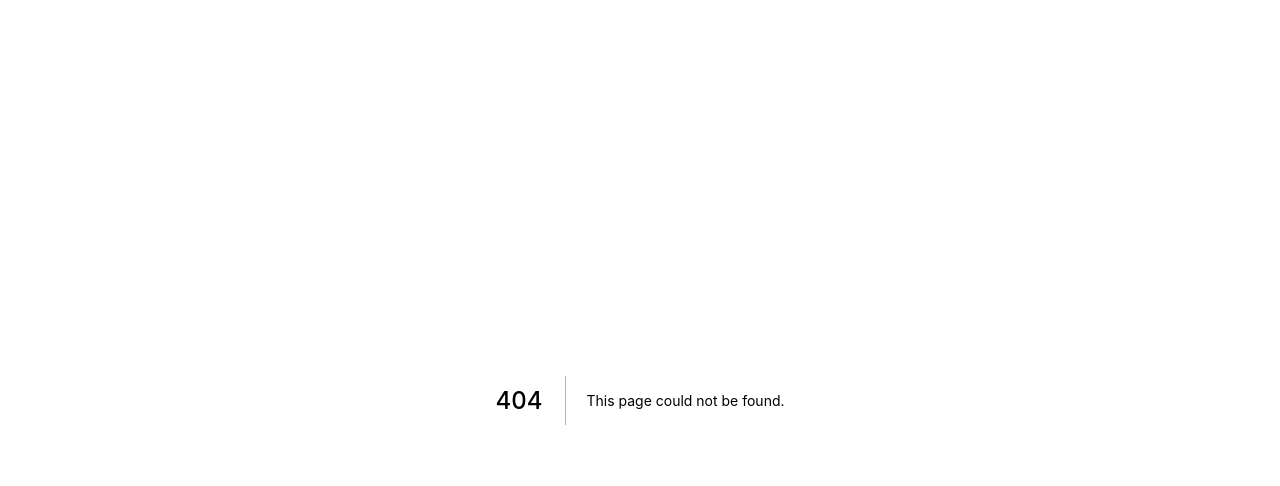
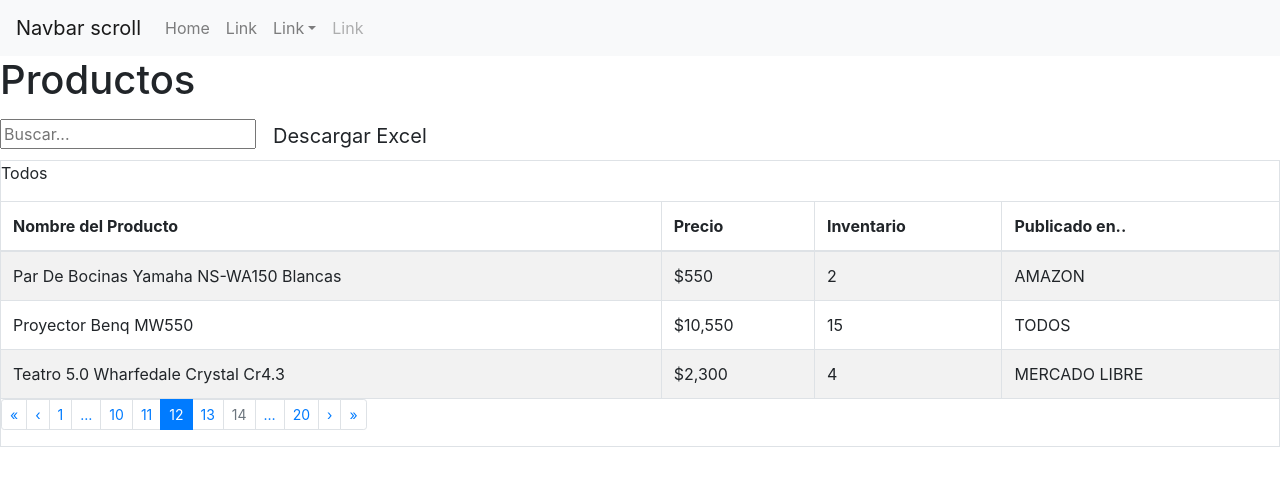
Before and after one commit to FLOTUZ/core, a Next.js app: page /Productos in a window 1280 px wide. Before the commit this address had no page. Shown: the top 486 px of the page. Built offline with nearby package versions, Linux system fonts and the light colour scheme.

Commit message:
[Pages] Se agrego Productos

```diff
--- a/package.json
+++ b/package.json
@@ -8,6 +8,7 @@
     "start": "next start"
   },
   "dependencies": {
+    "@material-ui/core": "^4.11.4",
     "axios": "^0.21.1",
     "bootstrap": "^4.6.0",
     "next": "10.2.0",
--- /dev/null
+++ b/pages/Productos.js
@@ -0,0 +1,87 @@
+import Head from "next/head";
+import NavBar from "@common/NavBar";
+import Table from 'react-bootstrap/Table'
+import Pagination from 'react-bootstrap/Pagination'
+import Button from 'react-bootstrap/Button'
+
+function Productos() {
+    return (
+        <div>
+            <Head>
+                <title> Productos </title>
+                <meta
+                    name="Core es un administrador productos en tiendas online"
+                    content="CORE Admin"
+                />
+                <link
+                    rel="stylesheet"
+                    href="https://cdn.jsdelivr.net/npm/bootstrap@4.6.0/dist/css/bootstrap.min.css"
+                    integrity="sha384-B0vP5xmATw1+K9KRQjQERJvTumQW0nPEzvF6L/Z6nronJ3oUOFUFpCjEUQouq2+l"
+                    crossOrigin="anonymous"
+                />
+                <link rel="icon" href="/favicon.ico" />
+            </Head>
+
+            <NavBar />
+
+            <h1 class="Title" title="Productos">Productos</h1>
+            <form busqueda>
+                <input type="text" placeholder="Buscar..." />
+                <Button variant="contained"
+                    color="default" size="lg">Descargar Excel  </Button>
+            </form>
+            <Table striped bordered hover>
+                <thead>
+                    <p>Todos</p>
+                    <tr>
+                        <th>Nombre del Producto</th>
+                        <th>Precio</th>
+                        <th>Inventario</th>
+                        <th>Publicado en..</th>
+                    </tr>
+                </thead>
+                <tbody>
+                    <tr>
+                        <td>Par De Bocinas Yamaha NS-WA150 Blancas</td>
+                        <td>$550</td>
+                        <td>2</td>
+                        <td>AMAZON</td>
+                    </tr>
+                    <tr>
+                        <td>Proyector Benq MW550</td>
+                        <td>$10,550</td>
+                        <td>15</td>
+                        <td>TODOS</td>
+                    </tr>
+                    <tr>
+                        <td>Teatro 5.0 Wharfedale Crystal Cr4.3</td>
+                        <td>$2,300</td>
+                        <td>4</td>
+                        <td>MERCADO LIBRE</td>
+                    </tr>
+                    <Pagination size="sm">
+                    <Pagination.First />
+                    <Pagination.Prev />
+                    <Pagination.Item>{1}</Pagination.Item>
+                    <Pagination.Ellipsis />
+
+                    <Pagination.Item>{10}</Pagination.Item>
+                    <Pagination.Item>{11}</Pagination.Item>
+                    <Pagination.Item active>{12}</Pagination.Item>
+                    <Pagination.Item>{13}</Pagination.Item>
+                    <Pagination.Item disabled>{14}</Pagination.Item>
+
+                    <Pagination.Ellipsis />
+                    <Pagination.Item>{20}</Pagination.Item>
+                    <Pagination.Next />
+                    <Pagination.Last />
+                </Pagination>
+                </tbody>
+
+            </Table>
+
+        </div>
+    );
+}
+
+export default Productos;
```
Also changed, not shown: 1 other file (tests, documents, lock files or other folders).
